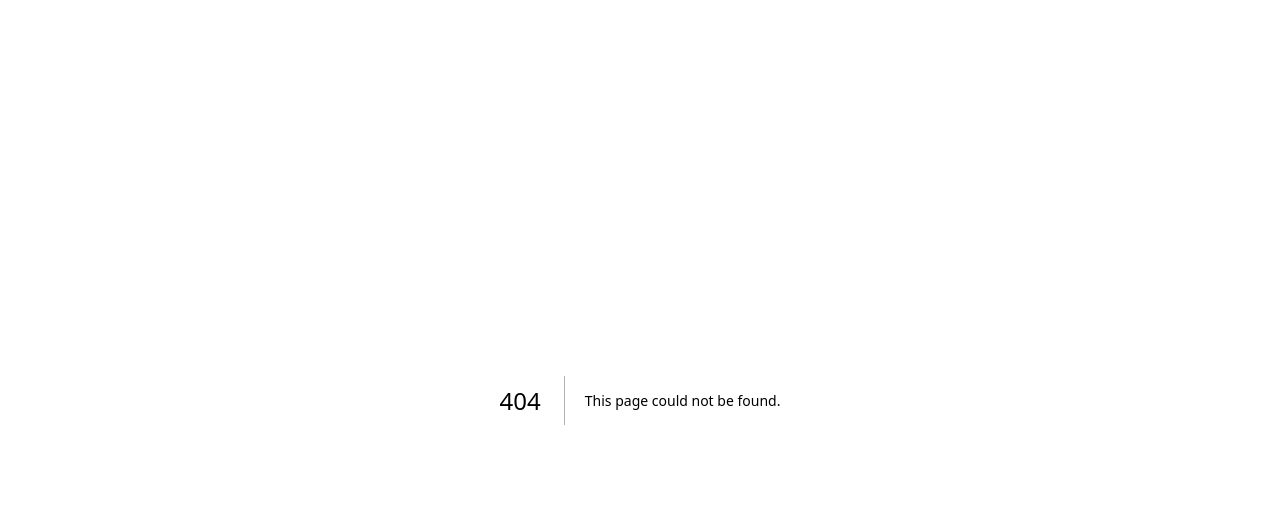
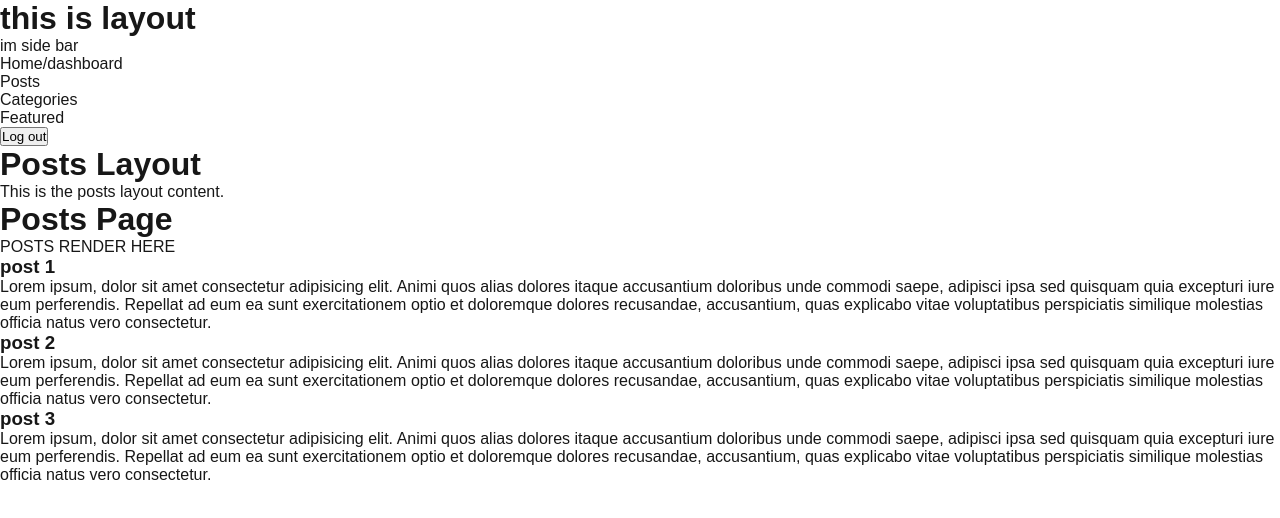
Before and after one commit to culplate/blog, a Next.js app: page /admin/posts in a window 1280 px wide. Before the commit this address had no page. Shown: the top 518 px of the page. Built offline with nearby package versions, Linux system fonts and the light colour scheme; no server answers.

Commit message:
feat: changed routes structure, added /admin routes

```diff
--- a/src/app/admin/components/LogoutForm.tsx
+++ b/src/app/admin/_components/LogoutForm.tsx
@@ -1,5 +1,4 @@
 import { logout } from '@/lib/auth/logout';
-import { toast } from 'sonner';
 
 export function LogoutForm() {
   return (
--- /dev/null
+++ b/src/app/admin/layout.tsx
@@ -0,0 +1,40 @@
+import Link from 'next/link';
+import { signOut } from '../../../auth';
+
+export default function AdminLayout({ children }: Readonly<{ children: React.ReactNode }>) {
+  return (
+    <main>
+      <h1>this is layout</h1>
+
+      {/* sidebar */}
+      <aside>
+        im side bar
+        <nav>
+          <ul>
+            <li>
+              <Link href="/admin">Home/dashboard</Link>
+            </li>
+            <li>
+              <Link href="/admin/posts">Posts</Link>
+            </li>
+            <li>
+              <Link href="/admin/categories">Categories</Link>
+            </li>
+            <li>
+              <Link href="/admin/featured">Featured</Link>
+            </li>
+          </ul>
+          <form
+            action={async () => {
+              'use server';
+              await signOut({ redirectTo: '/login' });
+            }}
+          >
+            <button type="submit">Log out</button>
+          </form>
+        </nav>
+      </aside>
+      {children}
+    </main>
+  );
+}
--- /dev/null
+++ b/src/app/admin/posts/layout.tsx
@@ -0,0 +1,17 @@
+interface PostsLayoutProps {
+  children: React.ReactNode;
+  modal: React.ReactNode;
+}
+
+export default function PostsLayout({ children, modal }: PostsLayoutProps) {
+  return (
+    <>
+      {modal}
+      <main className="max-w-sm mx-auto mt-24">
+        <h1>Posts Layout</h1>
+        <p>This is the posts layout content.</p>
+        {children}
+      </main>
+    </>
+  );
+}
--- /dev/null
+++ b/src/app/admin/posts/page.tsx
@@ -0,0 +1,40 @@
+export default function PostsPage() {
+  return (
+    <div className="max-w-sm mx-auto mt-24">
+      <h1>Posts Page</h1>
+      <p>POSTS RENDER HERE</p>
+      <ul>
+        <li>
+          <h3>post 1</h3>
+          <p>
+            Lorem ipsum, dolor sit amet consectetur adipisicing elit. Animi quos alias dolores
+            itaque accusantium doloribus unde commodi saepe, adipisci ipsa sed quisquam quia
+            excepturi iure eum perferendis. Repellat ad eum ea sunt exercitationem optio et
+            doloremque dolores recusandae, accusantium, quas explicabo vitae voluptatibus
+            perspiciatis similique molestias officia natus vero consectetur.
+          </p>
+        </li>
+        <li>
+          <h3>post 2</h3>
+          <p>
+            Lorem ipsum, dolor sit amet consectetur adipisicing elit. Animi quos alias dolores
+            itaque accusantium doloribus unde commodi saepe, adipisci ipsa sed quisquam quia
+            excepturi iure eum perferendis. Repellat ad eum ea sunt exercitationem optio et
+            doloremque dolores recusandae, accusantium, quas explicabo vitae voluptatibus
+            perspiciatis similique molestias officia natus vero consectetur.
+          </p>
+        </li>
+        <li>
+          <h3>post 3</h3>
+          <p>
+            Lorem ipsum, dolor sit amet consectetur adipisicing elit. Animi quos alias dolores
+            itaque accusantium doloribus unde commodi saepe, adipisci ipsa sed quisquam quia
+            excepturi iure eum perferendis. Repellat ad eum ea sunt exercitationem optio et
+            doloremque dolores recusandae, accusantium, quas explicabo vitae voluptatibus
+            perspiciatis similique molestias officia natus vero consectetur.
+          </p>
+        </li>
+      </ul>
+    </div>
+  );
+}
```
Also changed, not shown: src/app/(public)/page.module.css (renamed from src/app/page.module.css, +4 -3 lines), src/app/(public)/page.tsx (added, +12 -0 lines), src/app/admin/categories/page.tsx (added, +8 -0 lines), src/app/admin/featured/page.tsx (added, +8 -0 lines), src/app/admin/page.tsx (+1 -11 lines), src/app/page.tsx (deleted, +0 -95 lines).
